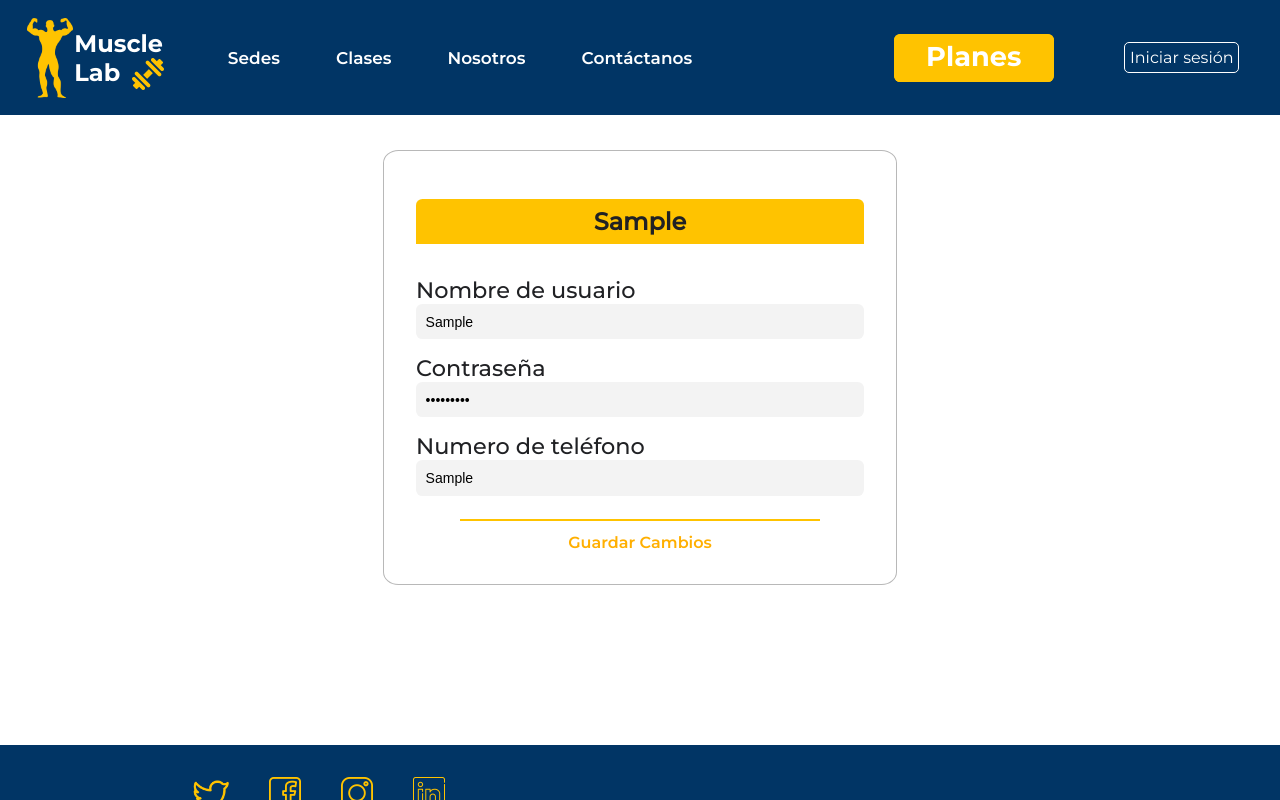
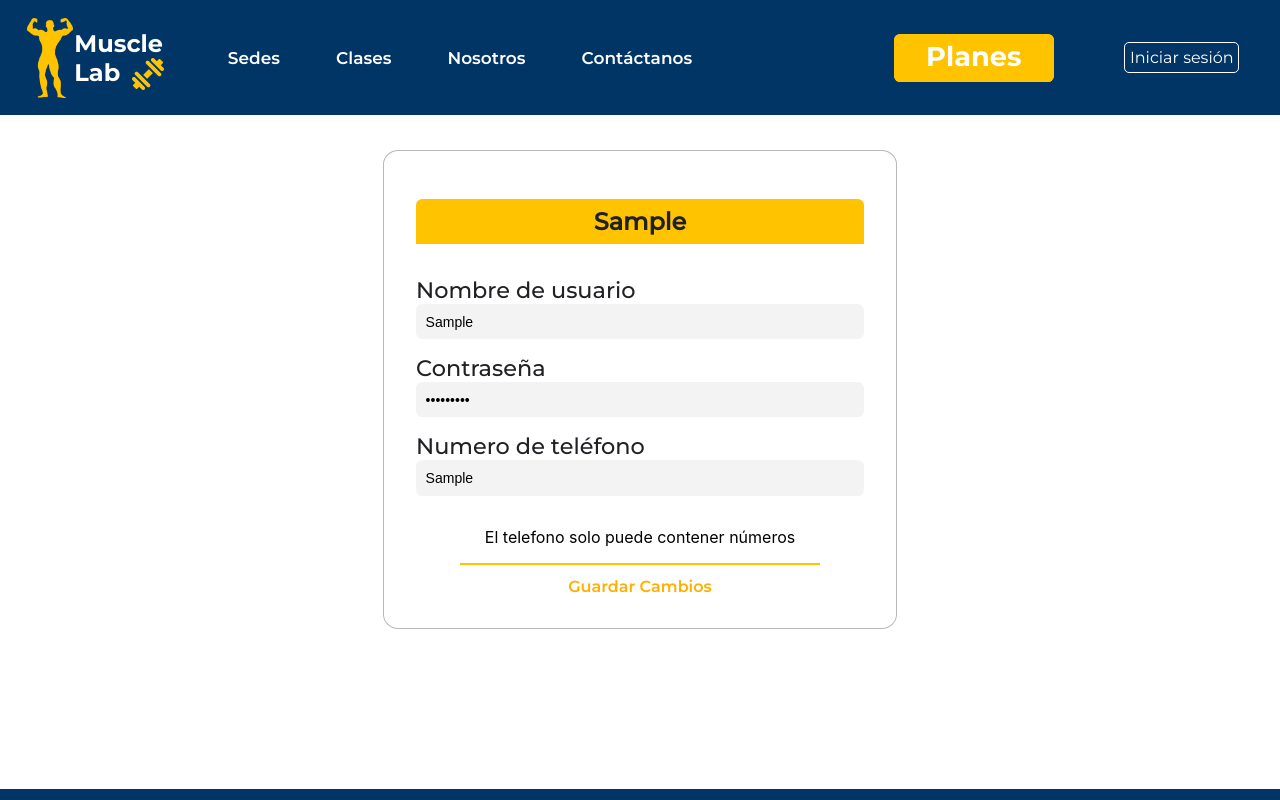
Before and after one commit to JPGomezCuervo/MuscleLab, a React (Create React App) app in the folder client/: page /profile/editar/1 in a window 1280 px wide. Both pictures are taken after typing "Sample", "Sample123", "Sample" into the empty fields and a click on the button "Guardar Cambios". Shown: the top 800 px of the page. Built offline with nearby package versions, Linux system fonts and the light colour scheme; no server answers.

Commit message:
validaciones en updateUser

```diff
--- a/client/src/components/Register/validate.js
+++ b/client/src/components/Register/validate.js
@@ -19,6 +19,11 @@ export const validate = (field, value) => {
         errors.password = "La contraseña debe tener al menos 8 caracteres";
       }
       break;
+    case "phone":
+      if (!/^[0-9]+$/.test(value)) {
+        errors.phone = "El telefono solo puede contener números";
+      }
+      break;
     default:
       errors[field] = "";
   }
--- a/client/src/components/UserUpdate/UserUpdate.jsx
+++ b/client/src/components/UserUpdate/UserUpdate.jsx
@@ -3,6 +3,7 @@ import style from "./UserUpdate.module.css";
 import { useEffect, useState } from "react";
 import axios from "axios";
 import { URL } from "../../utils/constants";
+import { validate } from "../Register/validate";
 const UserUpdate = () => {
   const { id } = useParams();
   const navigate = useNavigate();
@@ -12,6 +13,10 @@ const UserUpdate = () => {
     phone: "",
     isAdmin: "",
     isMonitor: "",
+  });
+  const [errors, setErrors] = useState({
+    password: "",
+    phone: "",
   });
   useEffect(() => {
     axios.get(`${URL}/users/${id}`).then((response) => {
@@ -29,6 +34,8 @@ const UserUpdate = () => {
   const handleChange = (event) => {
     const field = event.target.name;
     const value = event.target.value;
+    const fieldErrors = validate(field, value);
+    setErrors({ ...errors, [field]: fieldErrors[field] });
     setForm({ ...form, [field]: value });
   };
   const handleSubmit = async (e) => {
@@ -67,6 +74,9 @@ const UserUpdate = () => {
               onChange={handleChange}
             ></input>
           </div>
+          {errors.password && (
+            <p className={style.ErrorMessage}>{errors.password}</p>
+          )}
 
           <div className={style.info}>
             <label>Numero de teléfono</label>
@@ -77,6 +87,7 @@ const UserUpdate = () => {
               onChange={handleChange}
             ></input>
           </div>
+          {errors.phone && <p className={style.ErrorMessage}>{errors.phone}</p>}
 
           <hr />
           <button className={style.ButtonSave} onClick={handleSubmit}>
```
